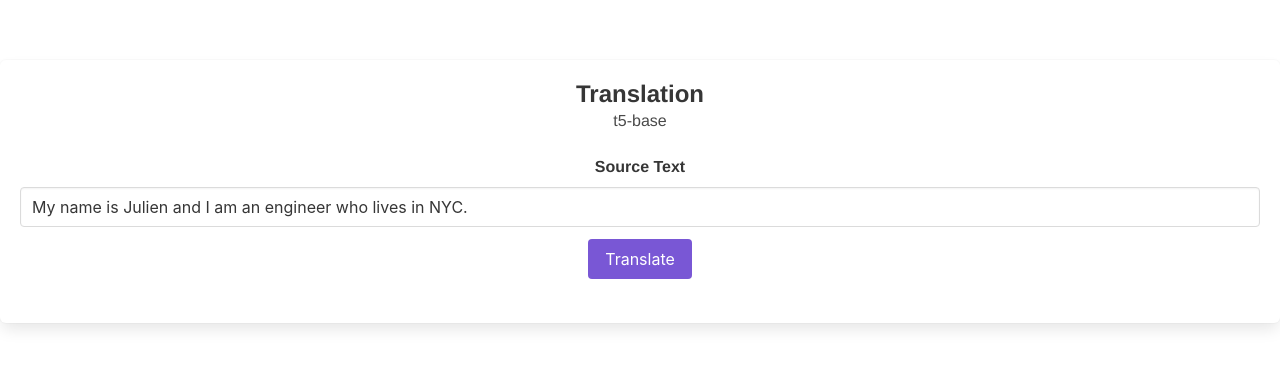
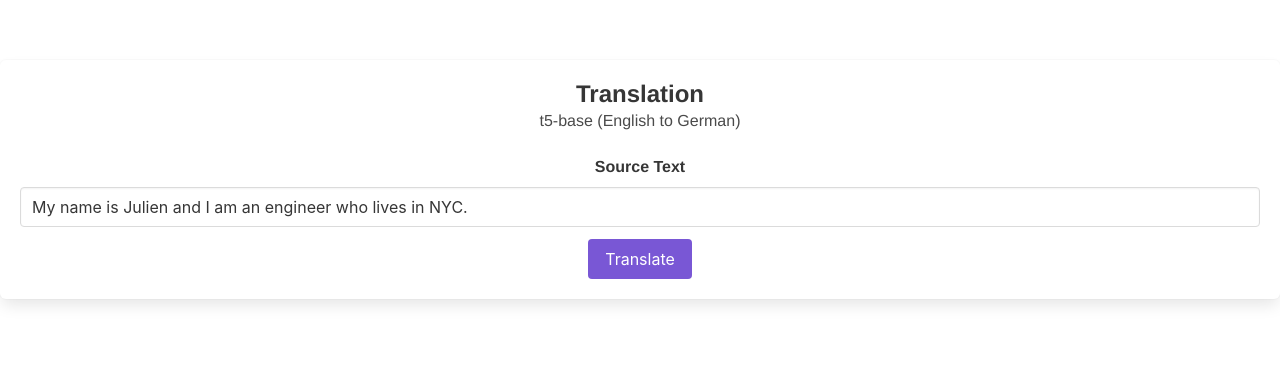
Before and after one commit to andr-ec/huggingface-inference-widgets, a Vue app: page / in a window 1280 px wide. Shown: the top 368 px of the page. Built offline with nearby package versions, Linux system fonts and the light colour scheme.

Commit message:
design for translation widget

```diff
--- a/src/components/TranslationWidget.vue
+++ b/src/components/TranslationWidget.vue
@@ -5,7 +5,7 @@
         Translation
       </p>
       <p class="subtitle is-6">
-        t5-base
+        t5-base (English to German)
       </p>
       <b-field label="Source Text">
         <b-input v-model="sourceText" />
@@ -17,9 +17,12 @@
       >
         Translate
       </b-button>
-      <br>
-      <br>
-      <p>{{ predictionText }}</p>
+      <div v-if="predictionText !== ''">
+        <br>
+        <p><b>Prediction Text</b></p>
+        <br>
+        <p>{{ predictionText }}</p>
+      </div>
     </div>
   </div>
 </template>
```
